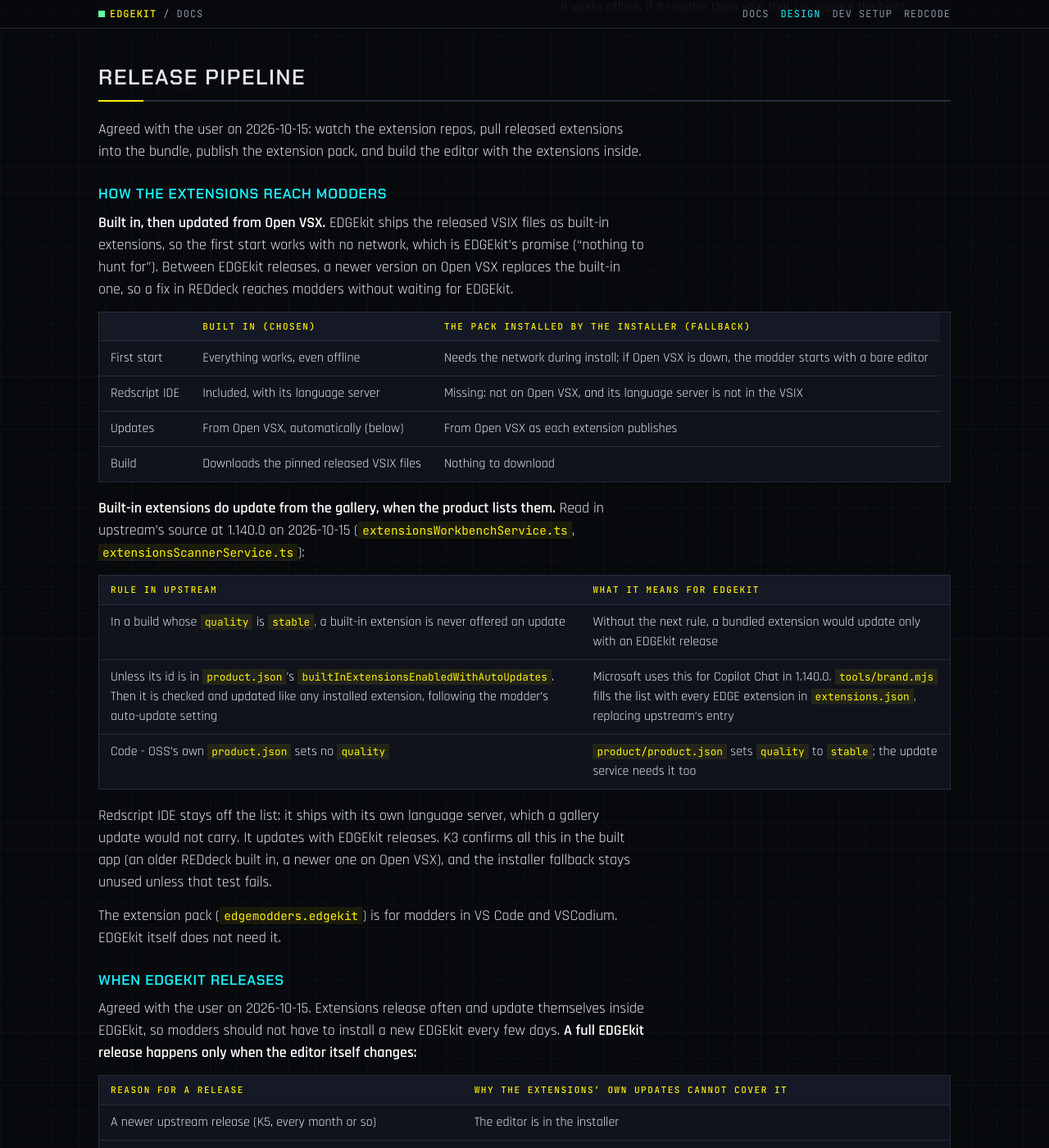
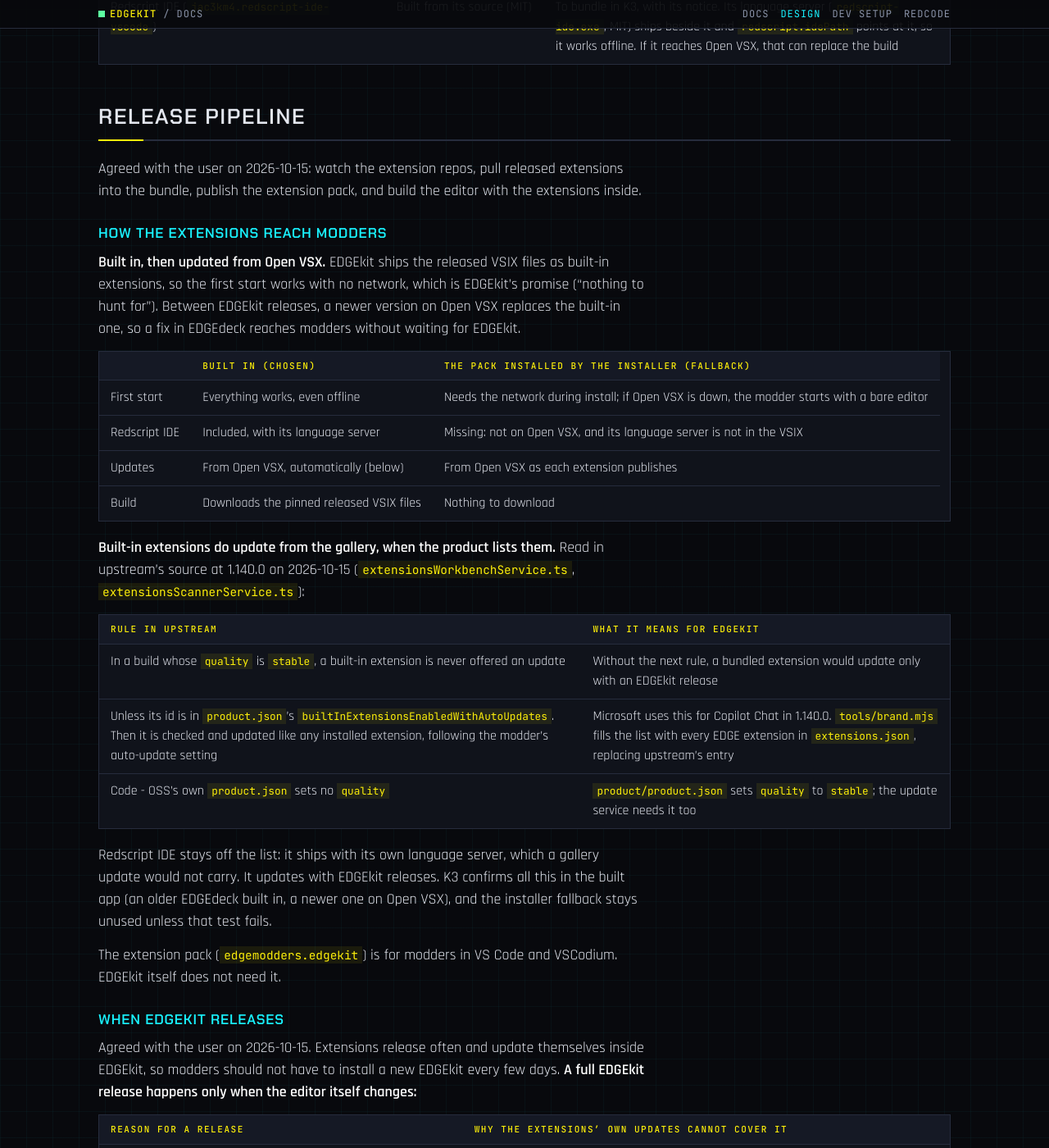
Before and after one commit to Edgemodders/EDGEkit, a Jekyll site: the page built from docs/design.md, in a window 1280 px wide and 1400 px high, scrolled down 3829 px. Shown: the whole window at 82% size. Built offline with Jekyll 4.4.1, drawn with Linux system fonts in a browser that asks for light colours; our own code applies the rules of GitHub Pages for plain Markdown files; some of the changed text lies outside the part shown.

Commit message:
REDdeck is now EDGEdeck (edgemodders.edgedeck)
Closes #2. The design, dev setup, extensions.json (id and VSIX name), the pack's
README links and description, and the Nexus page say EDGEdeck; the docs link moves
to edgemodders.github.io/EDGEdeck/, since the old Pages URL is dead. Dated history
keeps what was true then. pack/members.json and the pack changelog keep
edgemodders.reddeck: they describe the published pack, and the daily watch proposes
the member change, now saying when a member left extensions.json rather than a registry.

Co-Authored-By: Claude Opus 5.5 <noreply@anthropic.com>

```diff
--- a/docs/design.md
+++ b/docs/design.md
@@ -1,6 +1,6 @@
 # EDGE<span class="y">kit</span> design
 
-EDGEkit is the EDGEmodders editor: a build of Code - OSS, the open-source core of VS Code, with EDGEmodders branding and every EDGE tool built in. A modder installs one app and gets REDcode's editors, REDnode's views, the REDnode HUD theme, REDdeck's mod manager and REDagent, with no extension hunting.
+EDGEkit is the EDGEmodders editor: a build of Code - OSS, the open-source core of VS Code, with EDGEmodders branding and every EDGE tool built in. A modder installs one app and gets REDcode's editors, REDnode's views, the REDnode HUD theme, EDGEdeck's mod manager and REDagent, with no extension hunting.
 
 **Status: K0 decided (2026-10-15).** The repository, the plan and draft scripts exist; nothing has been built yet. Next: K1, the first build of Code - OSS on this PC.
 
@@ -53,12 +53,12 @@ The list is `extensions.json`. Sources are the sibling repos, built by their own
 | They ship without EDGEkit too | REDcode's extensions and the theme also go to Open VSX for VS Code and VSCodium users, with their own versions, releases and docs |
 | Build weight | EDGEkit's build pulls in all of Code - OSS; extension work stays quick without it |
 | Parallel work | Separate repos keep sessions working in different tools from tripping over each other |
-| Each extension has its own repo | REDcode's repo holds REDcode and the HUD theme; REDdeck, EDGEwave, EDGEmat and the other EDGE extensions live in their own repos. EDGEkit bundles each one from its repo's releases |
+| Each extension has its own repo | REDcode's repo holds REDcode and the HUD theme; EDGEdeck, EDGEwave, EDGEmat and the other EDGE extensions live in their own repos. EDGEkit bundles each one from its repo's releases |
 
 | Where EDGEkit gets them | How |
 |---|---|
 | On the dev PC | From the sibling folders: `tools/bundle.mjs` builds each extension with its own script and takes the newest VSIX |
-| In a release (K4) | Each extension repo attaches its VSIX to a GitHub release when it tags a version (REDcode and REDdeck already do, through their `publish.yml`, checked 2026-10-15). `extensions.json` pins the version EDGEkit ships (`version`), and CI downloads exactly that file, so every EDGEkit release says which extension versions it holds and can be rebuilt. The build depends on these released files only, never on the extensions' source |
+| In a release (K4) | Each extension repo attaches its VSIX to a GitHub release when it tags a version (REDcode and EDGEdeck, then REDdeck, already do, through their `publish.yml`, checked 2026-10-15). `extensions.json` pins the version EDGEkit ships (`version`), and CI downloads exactly that file, so every EDGEkit release says which extension versions it holds and can be rebuilt. The build depends on these released files only, never on the extensions' source |
 | Third-party (Redscript IDE) | Built from source at a pinned tag, or from Open VSX once it is there |
 
 Git submodules would also pin exact commits, but every update takes commits in two repos; pinned release versions are simpler.
@@ -67,7 +67,7 @@ Git submodules would also pin exact commits, but every update takes commits in t
 |---|---|---|
 | REDcode for Cyberpunk 2077 (`edgemodders.redcode-cyberpunk`, renamed from `edgemodders.redcode` in 0.8.0: the Marketplace already had a "redcode") | REDcode, `npm run redcode:package` | Exists. On both registries from 0.8.2 |
 | REDnode HUD theme (`edgemodders.rednode-hud-theme`) | REDcode, `npm run theme:package` | Exists. The default theme |
-| REDdeck (`edgemodders.reddeck`) | REDdeck, `npm run package` | Exists. The mod manager. Its VSIX is built for `win32-x64` |
+| EDGEdeck (`edgemodders.edgedeck`) | EDGEdeck, `npm run package` | Exists. The mod manager. Its VSIX is built for `win32-x64`. Renamed from REDdeck (`edgemodders.reddeck`) on 2026-10-17, with no old names kept; the new id is not published yet (checked 2026-10-17: `edgemodders.reddeck` 0.26.6 is still the live listing on both registries) |
 | REDagent's editor view (id to be decided; `edgemodders.redagent` is a placeholder) | REDagent, phase C6 | Not started. REDagent today is a REDnode package that runs in the game (C5 passed in game). C6 adds a view in the editor's activity bar; whether that is its own extension or part of REDcode is REDagent's decision. The in-game part is not an editor extension, so EDGEkit does not bundle it |
 | EDGEmat (`edgemodders.edgemat`) | EDGEmat, `extensions/edgemat` | Planned extension, no code yet. The material editor (`.mlsetup` first), with an MCP server (`packages/edgemat-mcp`) beside it. M0, the behavior spec, is in progress (checked against the game 2026-10-14); the extension skeleton comes in M1; Open VSX and Marketplace in M6 |
 | EDGEwave (`edgemodders.edgewave`) | EDGEwave | In development (0.0.1), no package script yet. The sound studio |
@@ -79,7 +79,7 @@ Agreed with the user on 2026-10-15: watch the extension repos, pull released ext
 
 ### How the extensions reach modders
 
-**Built in, then updated from Open VSX.** EDGEkit ships the released VSIX files as built-in extensions, so the first start works with no network, which is EDGEkit's promise ("nothing to hunt for"). Between EDGEkit releases, a newer version on Open VSX replaces the built-in one, so a fix in REDdeck reaches modders without waiting for EDGEkit.
+**Built in, then updated from Open VSX.** EDGEkit ships the released VSIX files as built-in extensions, so the first start works with no network, which is EDGEkit's promise ("nothing to hunt for"). Between EDGEkit releases, a newer version on Open VSX replaces the built-in one, so a fix in EDGEdeck reaches modders without waiting for EDGEkit.
 
 | | Built in (chosen) | The pack installed by the installer (fallback) |
 |---|---|---|
@@ -96,7 +96,7 @@ Agreed with the user on 2026-10-15: watch the extension repos, pull released ext
 | Unless its id is in `product.json`'s `builtInExtensionsEnabledWithAutoUpdates`. Then it is checked and updated like any installed extension, following the modder's auto-update setting | Microsoft uses this for Copilot Chat in 1.140.0. `tools/brand.mjs` fills the list with every EDGE extension in `extensions.json`, replacing upstream's entry |
 | Code - OSS's own `product.json` sets no `quality` | `product/product.json` sets `quality` to `stable`; the update service needs it too |
 
-Redscript IDE stays off the list: it ships with its own language server, which a gallery update would not carry. It updates with EDGEkit releases. K3 confirms all this in the built app (an older REDdeck built in, a newer one on Open VSX), and the installer fallback stays unused unless that test fails.
+Redscript IDE stays off the list: it ships with its own language server, which a gallery update would not carry. It updates with EDGEkit releases. K3 confirms all this in the built app (an older EDGEdeck built in, a newer one on Open VSX), and the installer fallback stays unused unless that test fails.
 
 The extension pack (`edgemodders.edgekit`) is for modders in VS Code and VSCodium. EDGEkit itself does not need it.
 
@@ -119,8 +119,8 @@ The pinned extension versions are raised only when a release is being prepared,
 
 | Step | What | Details |
 |---|---|---|
-| 1. Watch | Built 2026-10-15: `.github/workflows/watch.yml` runs `tools/watch.mjs` daily (and by hand). It keeps one open issue labelled `watch` with the status of every EDGE extension, and flags what needs EDGEkit: an extension in development, one that needs a newer editor than the pinned upstream, a failed registry lookup. When an extension is newly published, it opens or updates one pull request (branch `watch/pack`) that adds it to `extensions.json` and to `pack/members.json`, with a new pack version and changelog line. Merging it and pushing the `pack-v` tag stay the user's | Release naming differs between repos: REDcode tags `v0.7.0` for REDcode and `theme-v0.3.1` for the theme; REDdeck's release asset is `reddeck-0.26.0.vsix` while its local build is `reddeck-win32-x64-*`. So each entry in `extensions.json` gets a release tag pattern and an asset pattern. Can start before K1: it does not need the editor build |
-| 2. Pack | A workflow publishes the EDGEkit extension pack to the Marketplace and Open VSX | Two secrets in EDGEkit's repo: a Marketplace token (an Azure DevOps token, which expires within a year, so renew it) and an Open VSX token. REDdeck's `verify-tokens.yml` is a model. The pack has its own version, raised when its members change, and lists only extensions published on that registry (on Open VSX it leaves out Redscript IDE). Can ship as soon as REDcode is published |
+| 1. Watch | Built 2026-10-15: `.github/workflows/watch.yml` runs `tools/watch.mjs` daily (and by hand). It keeps one open issue labelled `watch` with the status of every EDGE extension, and flags what needs EDGEkit: an extension in development, one that needs a newer editor than the pinned upstream, a failed registry lookup. When an extension is newly published, it opens or updates one pull request (branch `watch/pack`) that adds it to `extensions.json` and to `pack/members.json`, with a new pack version and changelog line. Merging it and pushing the `pack-v` tag stay the user's | Release naming differs between repos: REDcode tags `v0.7.0` for REDcode and `theme-v0.3.1` for the theme; EDGEdeck's release asset was `reddeck-0.26.0.vsix` (as REDdeck) while its local build is `edgedeck-win32-x64-*`. So each entry in `extensions.json` gets a release tag pattern and an asset pattern. Can start before K1: it does not need the editor build |
+| 2. Pack | A workflow publishes the EDGEkit extension pack to the Marketplace and Open VSX | Two secrets in EDGEkit's repo: a Marketplace token (an Azure DevOps token, which expires within a year, so renew it) and an Open VSX token. EDGEdeck's `verify-tokens.yml` is a model. The pack has its own version, raised when its members change, and lists only extensions published on that registry (on Open VSX it leaves out Redscript IDE). Can ship as soon as REDcode is published |
 | 3. Build | A release workflow builds the editor with the pinned extensions inside and makes the installer | Proven on this PC first (K1 to K3); CI copies a build that works rather than debugging a long Code - OSS build in CI. GitHub's hosted Windows runners build VSCodium, so they can likely build EDGEkit; disk and time limits to check in K4 (unverified). A smoke test checks that the app holds every pinned extension at its pinned version. The installer carries the third-party notices, Redscript IDE's and its language server's included |
 | 4. Release | The tagged release publishes the installer on GitHub and writes `latest.json` for the update service | EDGEkit's own version scheme to decide in K4: VSCodium uses the upstream version plus a build number (`1.140.06880`), and the update service compares these. Before the build, the pins in `extensions.json` are raised to the latest released versions (a pull request the user merges). Releases are rare, for the reasons above |
 
@@ -135,7 +135,7 @@ Phases are numbered K0 to K5, so they do not clash with the other repos' phases.
 | **K0 Decide** | The K0 decisions below, answered with the user. The current Marketplace and trademark terms, read directly. Which upstream release to pin | The plan and `upstream.json` are agreed |
 | **K1 Build** | Code - OSS built from source on this PC, unbranded, with the drafts in `tools/` made to work. Exact tool versions in Dev setup | An unbranded build starts, opens a folder, and installs an extension from Open VSX |
 | **K2 Brand** | `product.json` branding, icons (app, installer, file types) made from `tools/brand`, the REDnode HUD theme as default, a welcome page. The startup screen: upstream's window first shows an outline of the layout in the last theme's colours while the workbench loads (`showSplash` in `src/vs/code/electron-browser/workbench/workbench.ts`); EDGEkit adds its mark in the centre of the editor area there, larger than the first mockup (2026-10-17), with one or two lines of text beneath it that the user will draft, and replaces the empty-editor watermark (`src/vs/workbench/browser/parts/editor/media/letterpress-*.svg`, the VS Code mark, which EDGEkit must not ship) with its own, in light, dark and high-contrast versions made from `tools/brand`. No separate splash window: it would need a patch in the main process and would only flash for the second or two the app takes to start. The version details upstream stamps on the Windows files: `build/gulpfile.vscode.ts` (`patchWin32DependenciesTask`) writes `CompanyName` "Microsoft Corporation" and a Microsoft copyright, which EDGEkit must replace (found in K1) | The installed app says EDGEkit everywhere and never VS Code, from the first frame of its startup screen; its data lives in its own folders, beside an installed VS Code without touching it |
-| **K3 Bundle** | The EDGE extensions shipped as built-in extensions, from their released VSIX files at pinned versions (upstream's `builtInExtensions` list, if it fits), Redscript IDE with its language server, and a third-party notices file with every bundled project's license | A fresh install has REDcode, the theme, REDdeck, Redscript IDE and the other published EDGE extensions, with no network; an older built-in REDdeck updates itself from Open VSX |
+| **K3 Bundle** | The EDGE extensions shipped as built-in extensions, from their released VSIX files at pinned versions (upstream's `builtInExtensions` list, if it fits), Redscript IDE with its language server, and a third-party notices file with every bundled project's license | A fresh install has REDcode, the theme, EDGEdeck, Redscript IDE and the other published EDGE extensions, with no network; an older built-in EDGEdeck updates itself from Open VSX |
 | **K4 Release** | The release pipeline in GitHub Actions: the daily watch and its status issue (may start earlier), the extension pack published to both registries (may ship earlier), and a Windows installer built on a pinned upstream tag and pinned extension versions downloaded from each extension repo's GitHub releases. EDGEkit's version scheme; updates through GitHub releases and the update service | A tagged release produces an installer anyone can download and install, and an older install updates itself to it. A new EDGE extension in the organization shows in the status issue within a day |
 | **K5 Track upstream** | A routine for moving to a newer upstream release every month or so, or sooner for a security fix, preferring one VSCodium has already shipped: bump the tag, rebuild, smoke test, release | A move to a newer release ships within a week of starting it, by checklist |
 
@@ -168,11 +168,11 @@ For modders who stay in VS Code or VSCodium: one extension, `edgemodders.edgekit
 | | |
 |---|---|
 | What it is | An extension pack: a `package.json` with an `extensionPack` list and no code. Installing it installs every extension in the list; uninstalling it offers to remove them |
-| What it lists | Every extension in `extensions.json` that is published on the registry: REDcode, the REDnode HUD theme, REDdeck and Redscript IDE first; REDagent, EDGEmat, EDGEwave and later EDGE extensions as each one is published |
+| What it lists | Every extension in `extensions.json` that is published on the registry: REDcode, the REDnode HUD theme, EDGEdeck and Redscript IDE first; REDagent, EDGEmat, EDGEwave and later EDGE extensions as each one is published |
 | Where it lives | In this repo, because it belongs to EDGEkit and not to any one extension: `pack/` (manifest, README, changelog, and `members.json`, what the current pack version lists on each registry), `tools/pack.mjs` (builds one pack per registry from `members.json`, failing if a member is not published there; `--list` compares) and `.github/workflows/pack.yml` (publishes on a `pack-v*` tag, with the organisation's `VSCE_PAT` and `OVSX_PAT`). The watch keeps `members.json` current |
 | Not in the app | The EDGEkit app does not include the pack: its extensions are already built in |
-| What it needs | VS Code installs pack members from the Microsoft Marketplace, and VSCodium from Open VSX, so each member must be published to both. A pack should list only published extensions: a missing one may stop the whole pack installing (unverified). `tools/extensions-status.mjs` shows which are ready. Checked 2026-10-15: REDdeck and the theme are on both; REDcode is being published; Redscript IDE is on the Marketplace only, so VSCodium users would not get it |
-| When | REDcode reached both registries on 2026-10-15 (0.8.2, as `edgemodders.redcode-cyberpunk`). Pack 0.1.0 is built: on the Marketplace it lists REDcode, the theme, REDdeck and Redscript IDE; on Open VSX the first three. **Published 2026-10-16** as a preview on both registries (release `pack-v0.1.0`). A new member means a new pack version, which the watch proposes |
+| What it needs | VS Code installs pack members from the Microsoft Marketplace, and VSCodium from Open VSX, so each member must be published to both. A pack should list only published extensions: a missing one may stop the whole pack installing (unverified). `tools/extensions-status.mjs` shows which are ready. Checked 2026-10-15: REDdeck (now EDGEdeck) and the theme are on both; REDcode is being published; Redscript IDE is on the Marketplace only, so VSCodium users would not get it |
+| When | REDcode reached both registries on 2026-10-15 (0.8.2, as `edgemodders.redcode-cyberpunk`). Pack 0.1.0 is built: on the Marketplace it lists REDcode, the theme, REDdeck (`edgemodders.reddeck`, now EDGEdeck) and Redscript IDE; on Open VSX the first three. **Published 2026-10-16** as a preview on both registries (release `pack-v0.1.0`). A new member means a new pack version, which the watch proposes |
 
 ## Updates
 
--- a/extensions.json
+++ b/extensions.json
@@ -21,11 +21,11 @@
       "version": null
     },
     {
-      "id": "edgemodders.reddeck",
+      "id": "edgemodders.edgedeck",
       "from": "sibling",
       "repo": "../REDdeck",
       "build": "npm run package",
-      "vsix": "dist/reddeck-win32-x64-*.vsix",
+      "vsix": "dist/edgedeck-win32-x64-*.vsix",
       "status": "exists",
       "version": null
     },
--- a/pack/package.json
+++ b/pack/package.json
@@ -2,7 +2,7 @@
   "name": "edgekit",
   "publisher": "edgemodders",
   "displayName": "EDGEkit",
-  "description": "EDGEkit for Visual Studio Code: the EDGE tools for Cyberpunk 2077 modding in one install. REDcode, REDdeck, the REDnode HUD theme and more.",
+  "description": "EDGEkit for Visual Studio Code: the EDGE tools for Cyberpunk 2077 modding in one install. REDcode, EDGEdeck, the REDnode HUD theme and more.",
   "version": "0.1.0",
   "license": "MIT",
   "icon": "icon.png",
--- a/tools/watch.mjs
+++ b/tools/watch.mjs
@@ -67,7 +67,10 @@ if (!anyFailed) {
     const minus = before.filter((id) => !live.includes(id));
     if (plus.length || minus.length) nextMembers[registry] = live;
     for (const id of plus) changes.push(`Adds \`${id}\` on ${registry === 'marketplace' ? 'the Marketplace' : 'Open VSX'}.`);
-    for (const id of minus) changes.push(`Removes \`${id}\` from ${registry === 'marketplace' ? 'the Marketplace' : 'Open VSX'}: no longer published there.`);
+    for (const id of minus) {
+      const why = candidates.includes(id) ? 'no longer published there' : 'no longer in `extensions.json` (renamed or dropped)';
+      changes.push(`Removes \`${id}\` from ${registry === 'marketplace' ? 'the Marketplace' : 'Open VSX'}: ${why}.`);
+    }
   }
 }
 
```
Also changed, not shown: docs/dev-setup.md (+1 -1 lines), .github/workflows/pack.yml, nexus/README.md, pack/README.md, 1 other file.
